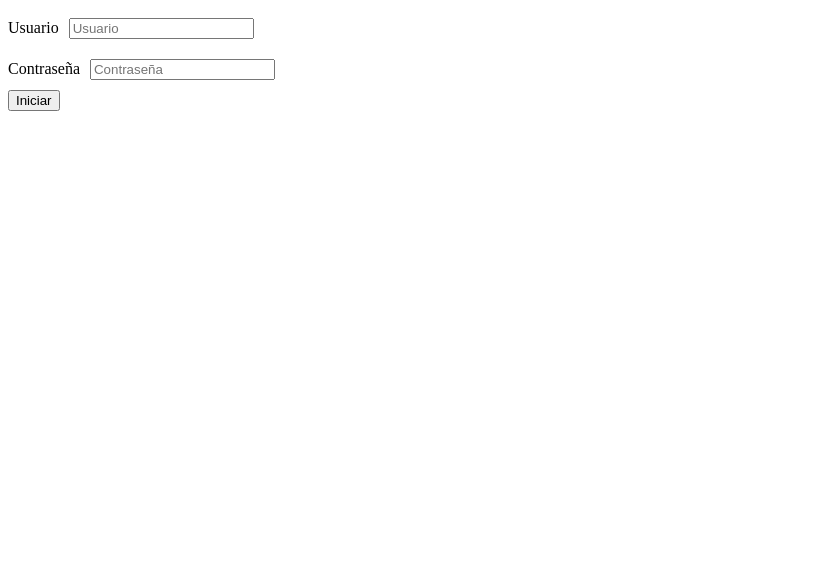
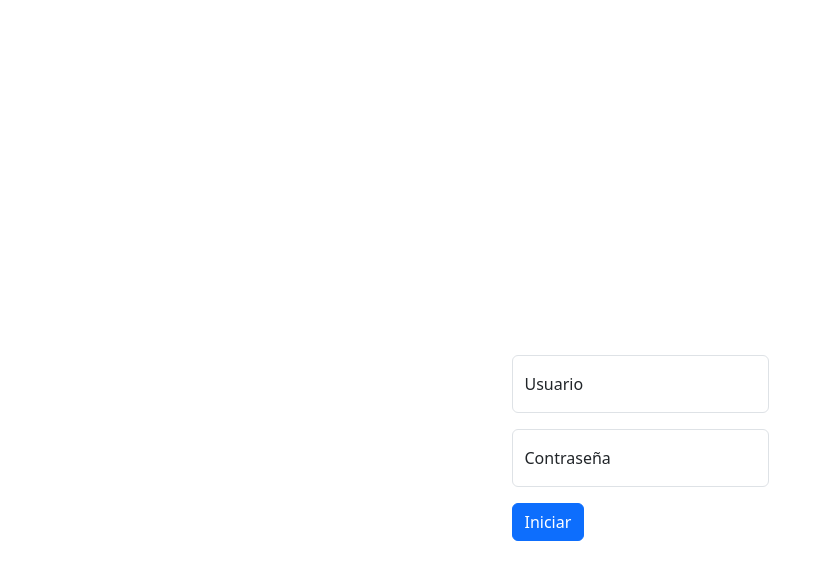
Before and after one commit to JonatanHerrera/motor-descuentos, a React (Create React App) app: page / in a window 1280 px wide. Shown: the top 580 px of the page, without its empty margins (0-824 px from the left). Built offline with nearby package versions, Linux system fonts and the light colour scheme.

Commit message:
Se implementan estilos en el componente login

```diff
--- a/package.json
+++ b/package.json
@@ -7,6 +7,7 @@
     "@testing-library/react": "^13.4.0",
     "@testing-library/user-event": "^13.5.0",
     "axios": "^1.6.2",
+    "bootstrap": "^5.3.2",
     "react": "^18.2.0",
     "react-dom": "^18.2.0",
     "react-scripts": "5.0.1",
--- a/src/components/login/Login.css
+++ b/src/components/login/Login.css
@@ -1,19 +1,4 @@
-/* Login.css */
-.inputField {
-    margin: 10px;
-    /* Agrega más estilos según tus necesidades */
-  }
-
-  .submitButton {
-    background-color: blue;
-    color: white;
-    border: none;
-    padding: 10px 20px;
-    cursor: pointer;
-    margin : 10px;
-    /* Agrega más estilos según tus necesidades */
-  }
-
-  .label{
-    margin: 10px;
-  }
+.form-signin {
+  max-width: 330px;
+  padding: 1rem;
+}
--- a/src/components/login/login.js
+++ b/src/components/login/login.js
@@ -1,6 +1,7 @@
 import React, { useState } from "react";
 import loginService from "../../services/login";
-import './Login.css'; // Importa el archivo de estilos
+import "./Login.css"; // Importa el archivo de estilos
+import "bootstrap/dist/css/bootstrap.min.css";
 
 const Login = ({ onSuccessfulLogin }) => {
   // State to store the input values
@@ -43,36 +44,38 @@ const Login = ({ onSuccessfulLogin }) => {
   };
 
   return (
-    <div>
-      <form onSubmit={handleSubmit}>
-        <div>
-          <label>
-            Usuario
+    <div className="container mt-5 form-signin d-flex justify-content-center align-items-center vh-100  " >
+      <div className="">
+      <form onSubmit={handleSubmit} className="needs-validation" noValidate>
+        <div className="form-floating mb-3 ">
           <input
+            className="form-control"
+            id="floatingInput"
             type="text"
             name="username"
             placeholder="Usuario"
             value={username}
-              className="inputField"
             onChange={handleInputChange}
           />
-          </label>
+          <label htmlFor="floatingInput">Usuario</label>
         </div>
-        <div>
-          <label>
-            Contraseña
+
+        <div className="form-floating mb-3">
           <input
+            className="form-control"
+            id="floatingPassword"
             type="password"
             name="password"
             placeholder="Contraseña"
             value={password}
-              className="inputField"
             onChange={handleInputChange}
           />
-          </label>
+          <label htmlFor="floatingPassword">Contraseña</label>
         </div>
-        <button type="submit">Iniciar</button>
+        <button type="submit"  className="btn btn-primary">Iniciar</button>
       </form>
+      </div>
+
     </div>
   );
 };
```
Also changed, not shown: 1 other file (tests, documents, lock files or other folders). Lines whose indentation alone changed are shown as unchanged.
